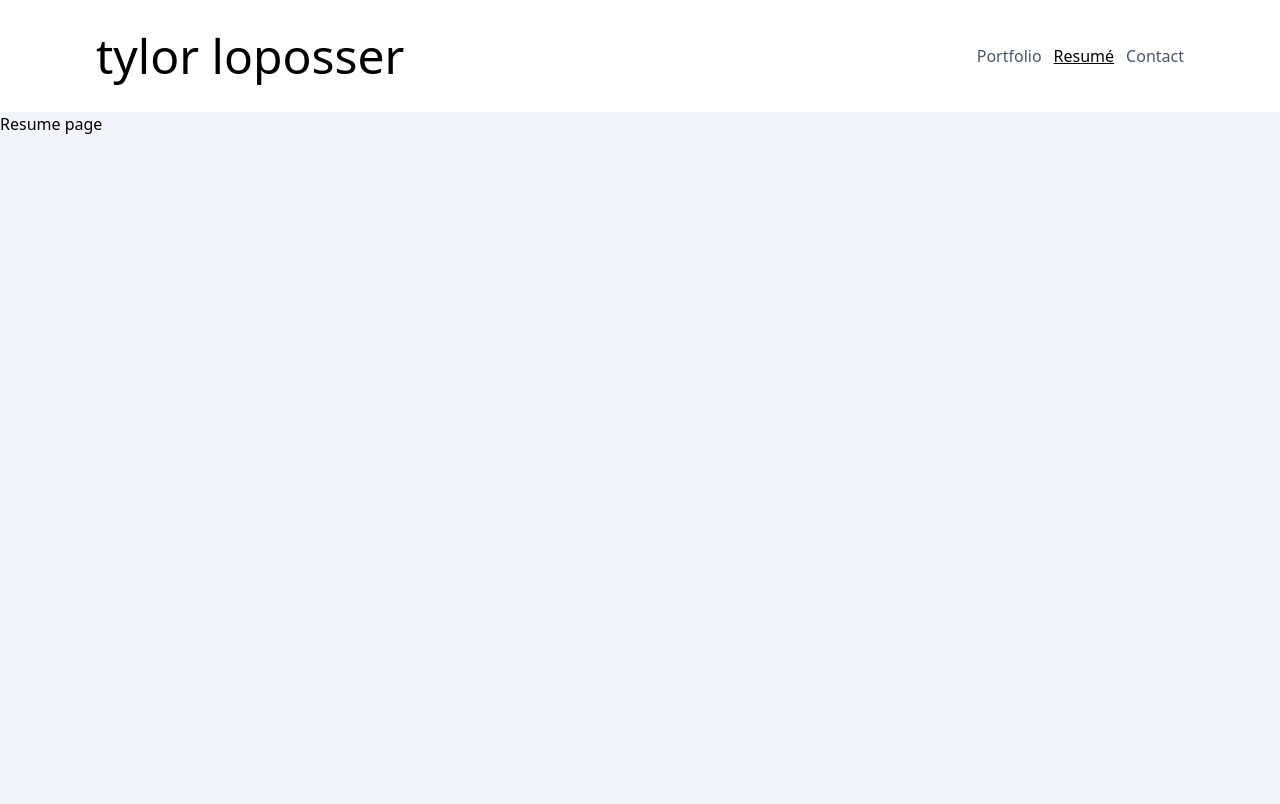
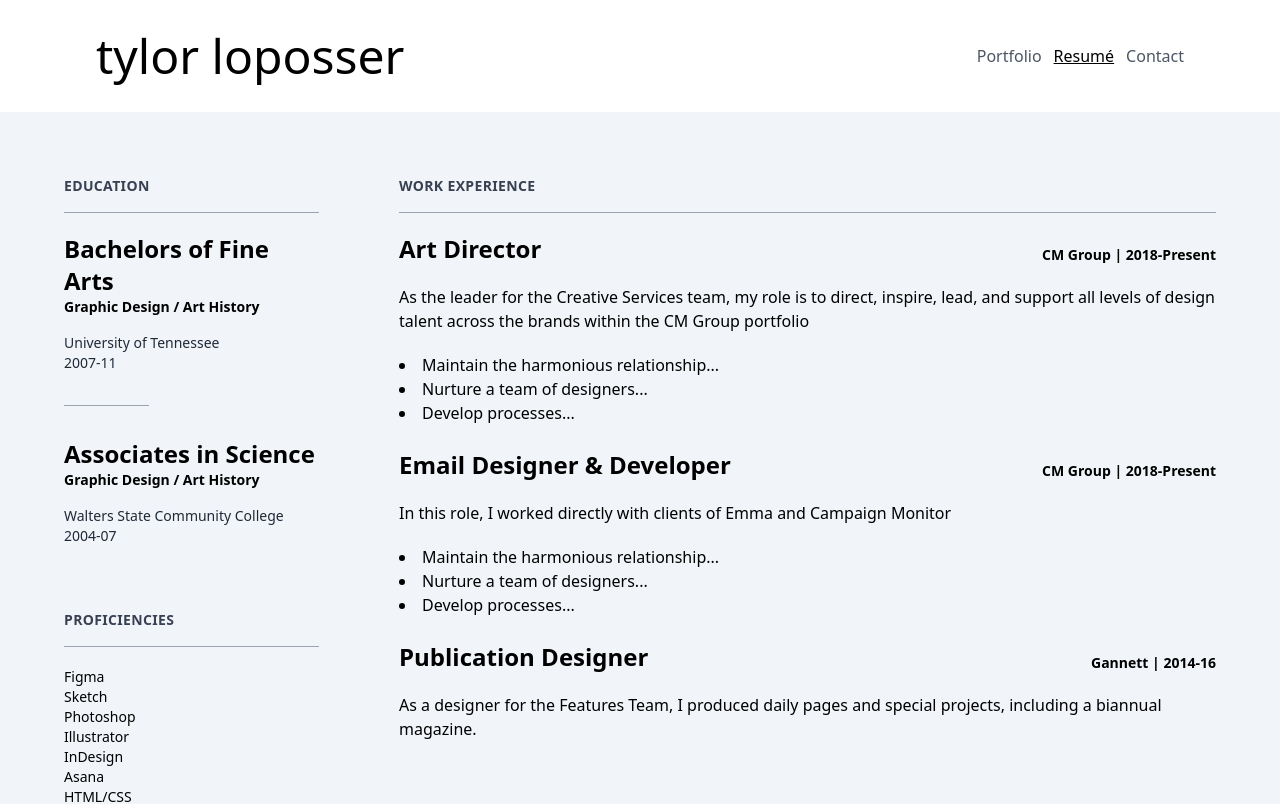
Before and after one commit to jperegoy/loposser-web, a Next.js app: page /resume in a window 1280 px wide. Shown: the top 804 px of the page. Built offline with nearby package versions, Linux system fonts and the light colour scheme.

Commit message:
Frame resume

```diff
--- a/pages/contact.jsx
+++ b/pages/contact.jsx
@@ -13,7 +13,7 @@ export default function Contact({ heading, biography, image, email }) {
       <main className="mt-16">
         <div className="container">
           <div className="flex items-center space-x-20">
-            <Image {...image} className="rounded-tl flex-none" />
+            <Image {...image} className="rounded-tl-3xl flex-none" />
 
             <div className="flex-1">
               <h1 className="text-3xl font-semibold">{heading}</h1>
--- a/pages/resume.jsx
+++ b/pages/resume.jsx
@@ -1,3 +1,110 @@
-export default function Resume() {
-  return <h1>Resume page</h1>;
+import Head from "next/head";
+
+import seed from "../seed/resume";
+
+const Label = ({ children }) => (
+  <h2 className="mb-5 border-b border-gray-400 pb-4 text-sm tracking-wide text-gray-700 uppercase font-semibold">
+    {children}
+  </h2>
+);
+
+export default function Contact({
+  education,
+  proficiencies,
+  interests,
+  experience,
+}) {
+  return (
+    <>
+      <Head>
+        <title>Tylor Loposser | Resumé</title>
+      </Head>
+
+      <main className="mt-16">
+        <div className="container">
+          <div className="flex space-x-20">
+            <aside className="w-1/3">
+              <Label>EDUCATION</Label>
+              <ul>
+                {education.map(({ degree, discipline, school, years }, i) => (
+                  <li className="mb-6">
+                    <h3 className="text-2xl font-semibold">{degree}</h3>
+                    <h4 className="text-sm font-semibold">{discipline}</h4>
+                    <div className="mt-4 text-sm text-gray-800">
+                      <p>{school}</p>
+                      <p>{years}</p>
+                    </div>
+                    {i !== education.length - 1 && (
+                      <hr className="w-1/3 my-8 border-gray-400" />
+                    )}
+                  </li>
+                ))}
+              </ul>
+
+              <div className="my-16">
+                <Label>Proficiencies</Label>
+                <ul>
+                  {proficiencies.map(item => (
+                    <li className="text-sm">{item}</li>
+                  ))}
+                </ul>
+              </div>
+
+              <Label>Interests</Label>
+              <ul>
+                {interests.map(item => (
+                  <li className="text-sm">{item}</li>
+                ))}
+              </ul>
+            </aside>
+
+            <div>
+              <Label>Work Experience</Label>
+              <ul>
+                {experience.map(
+                  ({ title, company, years, abstract, highlights }, i) => (
+                    <li className={i !== experience.length - 1 ? "mb-6" : null}>
+                      <div className="flex justify-between items-end">
+                        <h3 className="text-2xl font-semibold">{title}</h3>
+                        <p className="text-sm font-semibold">
+                          {company} | {years}
+                        </p>
+                      </div>
+                      <div
+                        className="my-5"
+                        dangerouslySetInnerHTML={{ __html: abstract }}
+                      />
+                      {highlights && (
+                        <ul className="list-disc list-inside">
+                          {highlights.map(highlight => (
+                            <li>{highlight}</li>
+                          ))}
+                        </ul>
+                      )}
+                    </li>
+                  )
+                )}
+              </ul>
+            </div>
+          </div>
+
+          <style jsx>
+            {`
+              :global(.biography p + p) {
+                margin-top: 0.66em;
+              }
+            `}
+          </style>
+        </div>
+      </main>
+    </>
+  );
 }
+
+export const getStaticProps = () => {
+  return {
+    props: {
+      ...seed,
+    },
+  };
+};
--- /dev/null
+++ b/seed/resume.js
@@ -0,0 +1,65 @@
+module.exports = {
+  education: [
+    {
+      degree: "Bachelors of Fine Arts",
+      discipline: "Graphic Design / Art History",
+      school: "University of Tennessee",
+      years: "2007-11",
+    },
+    {
+      degree: "Associates in Science",
+      discipline: "Graphic Design / Art History",
+      school: "Walters State Community College",
+      years: "2004-07",
+    },
+  ],
+  proficiencies: [
+    "Figma",
+    "Sketch",
+    "Photoshop",
+    "Illustrator",
+    "InDesign",
+    "Asana",
+    "HTML/CSS",
+  ],
+  interests: [
+    "User Experience",
+    "Public Speaking",
+    "Design Education",
+    "Email Design",
+  ],
+  experience: [
+    {
+      title: "Art Director",
+      company: "CM Group",
+      years: "2018-Present",
+      abstract:
+        "<p>As the leader for the Creative Services team, my role is to direct, inspire, lead, and support all levels of design talent across the brands within the CM Group portfolio</p>",
+      highlights: [
+        "Maintain the harmonious relationship...",
+        "Nurture a team of designers...",
+        "Develop processes...",
+      ],
+    },
+    {
+      title: "Email Designer & Developer",
+      company: "CM Group",
+      years: "2018-Present",
+      abstract:
+        "<p>In this role, I worked directly with clients of Emma and Campaign Monitor</p>",
+      highlights: [
+        "Maintain the harmonious relationship...",
+        "Nurture a team of designers...",
+        "Develop processes...",
+      ],
+    },
+    {
+      title: "Publication Designer",
+      company: "Gannett",
+      years: "2014-16",
+      abstract:
+        "<p>As a designer for the Features Team, I produced daily pages and special projects, including a biannual magazine.</p>",
+      highlights: null,
+    },
+  ],
+};
```
